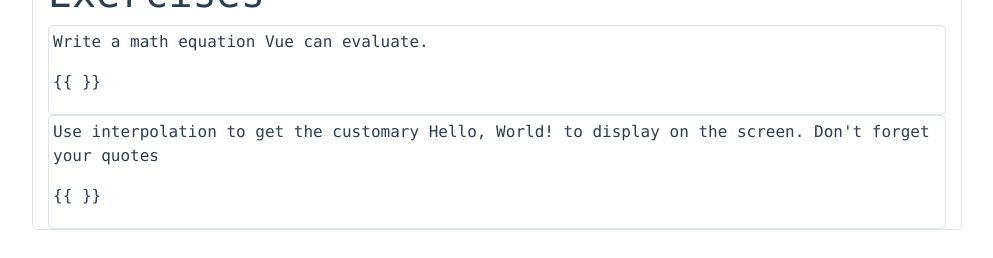
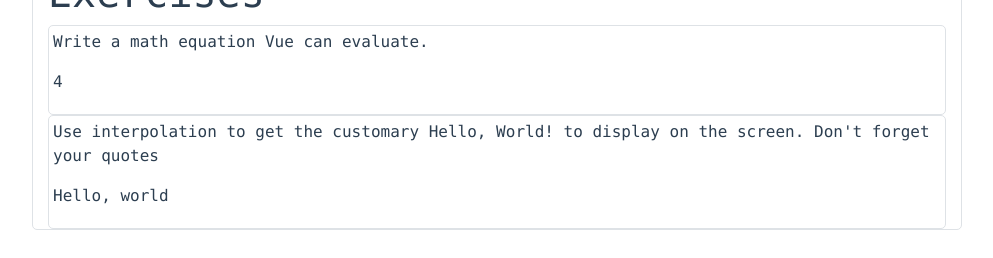
Before and after one commit to PrestonHess/vue-playground, a Vue app: page /#/expressions in a window 1280 px wide. Shown: the part 1977-2235 px from the top of the page, without its empty margins (143-1136 px from the left). Built offline with nearby package versions, Linux system fonts and the light colour scheme; what vue-prism would draw is missing.

Commit message:
Expressions Exercise

```diff
--- a/src/components/ExpressionsExercise.vue
+++ b/src/components/ExpressionsExercise.vue
@@ -6,14 +6,12 @@
                 <div class="border p-1">
                     <p>Write a math equation Vue can evaluate.</p>
 
-                    <p> {{
-                        <!-- Add your code inside the curlies --> }}</p>
+                    <p> {{ 2 + 2 }}</p>
                 </div>
                 <div class="border p-1">
                     <p>Use interpolation to get the customary Hello, World! to display on the screen. Don't
                         forget your quotes</p>
-                    <p> {{
-                        <!-- Add your code inside the curlies --> }}</p>
+                    <p> {{ "Hello, world" }}</p>
                 </div>
             </div>
         </div>
```
Also changed, not shown: 1 other file (tests, documents, lock files or other folders).
